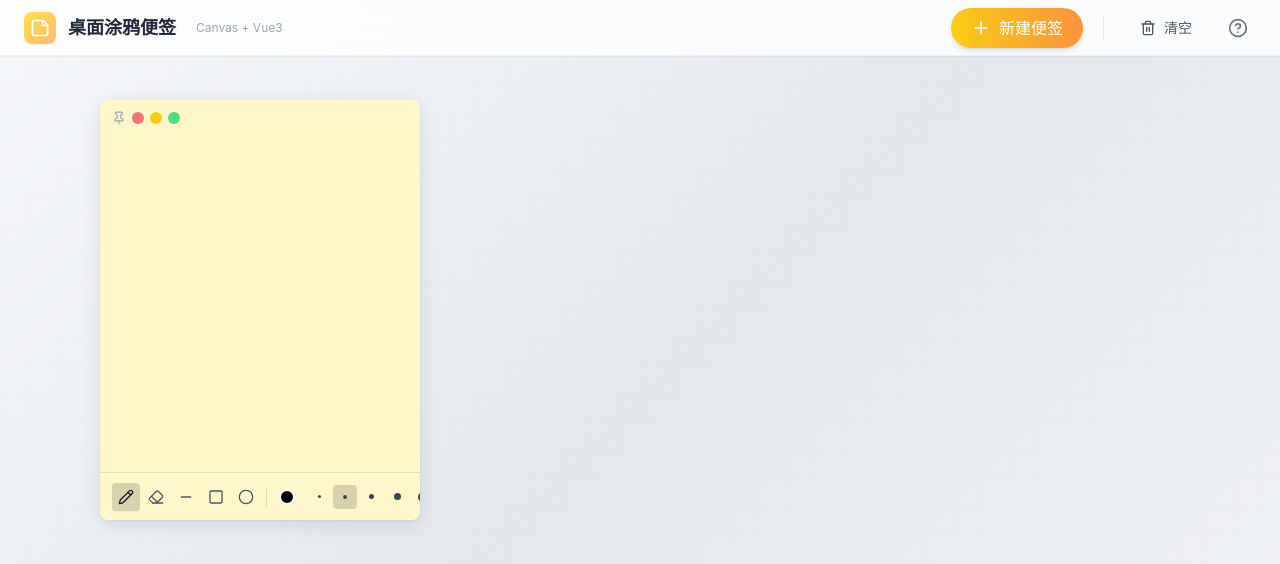
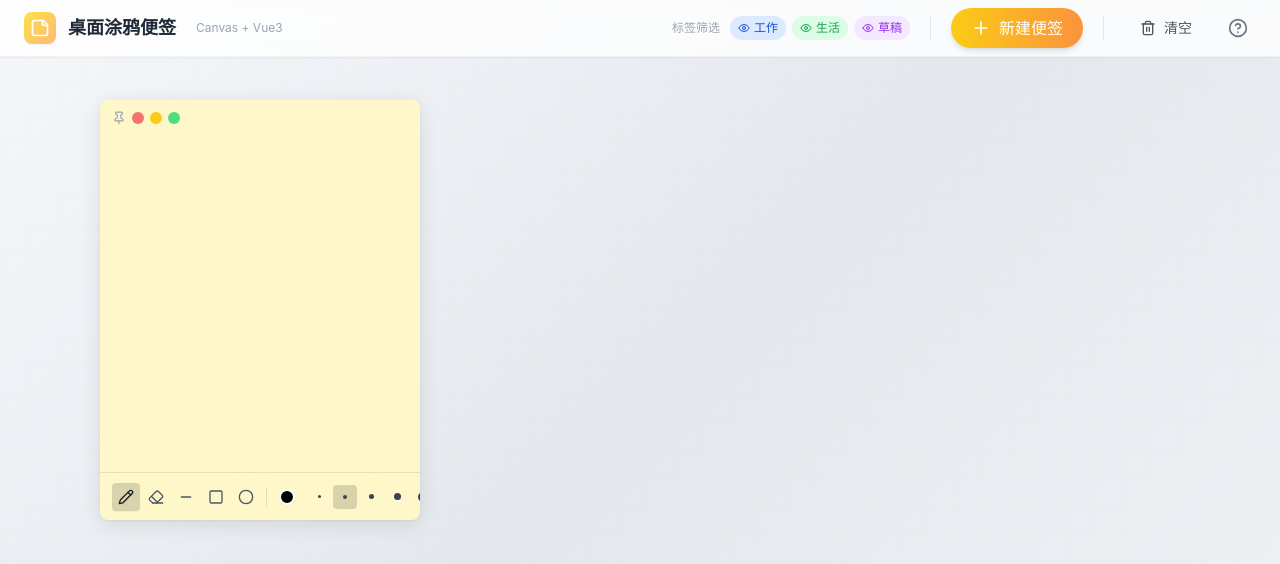
Before and after one commit to vivian520121/cly-35, a Vue app: page / in a window 1280 px wide. Both pictures are taken after a click on the button "新建便签". Shown: the top 564 px of the page. Built offline with nearby package versions, Linux system fonts and the light colour scheme.

Commit message:
.3229737987620508:2094c2d48c8d5de6bbf6d90e5d123a51_6a2bf0f6bcb78f353c4e9504.6a2bf17cbcb78f353c4e9506.6a2bf17bb7752f72b97b1629:Trae CN.T(2026/6/12 19:46:04)
Signed-off-by: chenly <chenly@goktech.cn>

```diff
--- a/src/App.vue
+++ b/src/App.vue
@@ -25,7 +25,7 @@ function handleDesktopClick() {
     <main class="pt-14 relative z-10 min-h-screen">
       <TransitionGroup name="note-list">
         <StickyNote
-          v-for="note in noteStore.sortedNotes"
+          v-for="note in noteStore.filteredSortedNotes"
           :key="note.id"
           :note="note"
         />
--- a/src/components/AppHeader.vue
+++ b/src/components/AppHeader.vue
@@ -1,6 +1,7 @@
 <script setup lang="ts">
-import { Plus, Trash2, HelpCircle, StickyNote } from 'lucide-vue-next'
+import { Plus, Trash2, HelpCircle, StickyNote, Eye, EyeOff } from 'lucide-vue-next'
 import { useNoteStore } from '@/stores/noteStore'
+import { NOTE_TAG_OPTIONS } from '@/types'
 
 const noteStore = useNoteStore()
 
@@ -26,6 +27,8 @@ function handleHelp() {
     '• 支持画笔、橡皮、线条、矩形、圆形工具\n' +
     '• 点击 T 图标可展开文本编辑器\n' +
     '• 点击调色板图标可设置便签样式\n' +
+    '• 在便签标题栏点击标签图标可设置分组标签\n' +
+    '• 在顶部标签栏点击标签可隐藏/显示对应分组的便签\n' +
     '• 数据自动保存到本地，刷新不丢失\n' +
     '• 点击导出按钮可将便签保存为 PNG 图片'
   )
@@ -33,8 +36,8 @@ function handleHelp() {
 </script>
 
 <template>
-  <header class="fixed top-0 left-0 right-0 z-50 h-14 bg-white/80 backdrop-blur-md border-b border-gray-200/50 shadow-sm">
-    <div class="max-w-full h-full px-6 flex items-center justify-between">
+  <header class="fixed top-0 left-0 right-0 z-50 bg-white/80 backdrop-blur-md border-b border-gray-200/50 shadow-sm">
+    <div class="h-14 px-6 flex items-center justify-between">
       <div class="flex items-center gap-3">
         <div class="w-8 h-8 rounded-lg bg-gradient-to-br from-yellow-300 to-orange-300 flex items-center justify-center shadow-sm">
           <StickyNote class="w-5 h-5 text-white" />
@@ -44,6 +47,26 @@ function handleHelp() {
       </div>
 
       <div class="flex items-center gap-3">
+        <div v-if="noteStore.notes.length > 0" class="flex items-center gap-1.5">
+          <span class="text-xs text-gray-400 mr-1">标签筛选</span>
+          <button
+            v-for="option in NOTE_TAG_OPTIONS"
+            :key="option.value"
+            @click="noteStore.toggleTagFilter(option.value)"
+            class="inline-flex items-center gap-1 px-2 py-1 rounded-full text-xs font-medium transition-all duration-200 border"
+            :class="noteStore.isTagHidden(option.value)
+              ? 'bg-gray-100 text-gray-400 border-gray-200 line-through opacity-60'
+              : 'border-transparent hover:opacity-80'"
+            :style="!noteStore.isTagHidden(option.value) ? { color: option.color, backgroundColor: option.bgColor } : {}"
+          >
+            <EyeOff v-if="noteStore.isTagHidden(option.value)" class="w-3 h-3" />
+            <Eye v-else class="w-3 h-3" />
+            {{ option.label }}
+          </button>
+        </div>
+
+        <div class="w-px h-6 bg-gray-200 mx-2" v-if="noteStore.notes.length > 0"></div>
+
         <button
           @click="handleNewNote"
           class="flex items-center gap-2 px-5 py-2 bg-gradient-to-r from-yellow-400 to-orange-400 text-white rounded-full font-medium shadow-md hover:shadow-lg hover:scale-105 transition-all duration-200 active:scale-95"
--- a/src/components/NoteHeader.vue
+++ b/src/components/NoteHeader.vue
@@ -1,8 +1,10 @@
 <script setup lang="ts">
-import { ref } from 'vue'
-import { Pin, ChevronUp, ChevronDown, Download, Trash2, Minimize2 } from 'lucide-vue-next'
+import { ref, onMounted, onUnmounted } from 'vue'
+import { Pin, ChevronUp, ChevronDown, Download, Trash2, Minimize2, Tag } from 'lucide-vue-next'
 import { useNoteStore } from '@/stores/noteStore'
 import { useNoteDrag } from '@/composables/useNoteDrag'
+import { NOTE_TAG_OPTIONS } from '@/types'
+import type { NoteTag } from '@/types'
 import type { Ref } from 'vue'
 
 interface Props {
@@ -17,6 +19,12 @@ const emit = defineEmits<{
 const noteStore = useNoteStore()
 const handleRef = ref<HTMLElement | null>(null)
 const noteRef = ref<HTMLElement | null>(null)
+const showTagMenu = ref(false)
+const tagMenuRef = ref<HTMLDivElement | null>(null)
+
+const note = noteStore.notes.find(n => n.id === props.noteId)
+
+const currentTagOption = NOTE_TAG_OPTIONS.find(t => t.value === note?.tag)
 
 const { isDragging, isSnapped } = useNoteDrag({
   noteId: props.noteId,
@@ -46,6 +54,25 @@ function handleMinimize() {
   noteStore.toggleMinimize(props.noteId)
 }
 
+function selectTag(tag: NoteTag) {
+  noteStore.setNoteTag(props.noteId, tag)
+  showTagMenu.value = false
+}
+
+function handleClickOutside(e: MouseEvent) {
+  if (tagMenuRef.value && !tagMenuRef.value.contains(e.target as Node)) {
+    showTagMenu.value = false
+  }
+}
+
+onMounted(() => {
+  document.addEventListener('click', handleClickOutside)
+})
+
+onUnmounted(() => {
+  document.removeEventListener('click', handleClickOutside)
+})
+
 defineExpose({
   noteRef,
   isDragging,
@@ -65,6 +92,53 @@ defineExpose({
         <div class="w-3 h-3 rounded-full bg-red-400 hover:bg-red-500 transition-colors cursor-pointer" @click.stop="handleDelete"></div>
         <div class="w-3 h-3 rounded-full bg-yellow-400 hover:bg-yellow-500 transition-colors cursor-pointer" @click.stop="handleBottom"></div>
         <div class="w-3 h-3 rounded-full bg-green-400 hover:bg-green-500 transition-colors cursor-pointer" @click.stop="handleTop"></div>
+      </div>
+
+      <div class="relative ml-1" ref="tagMenuRef">
+        <button
+          v-if="currentTagOption"
+          @click.stop="showTagMenu = !showTagMenu"
+          class="inline-flex items-center gap-1 px-1.5 py-0.5 rounded text-xs font-medium transition-opacity hover:opacity-80"
+          :style="{ color: currentTagOption.color, backgroundColor: currentTagOption.bgColor }"
+        >
+          {{ currentTagOption.label }}
+        </button>
+        <button
+          v-else
+          @click.stop="showTagMenu = !showTagMenu"
+          class="p-1 rounded opacity-0 group-hover:opacity-100 hover:bg-black/10 transition-all"
+          title="添加标签"
+        >
+          <Tag class="w-3.5 h-3.5 text-gray-500" />
+        </button>
+        <div
+          v-if="showTagMenu"
+          class="absolute top-full left-0 mt-1 p-1 bg-white rounded-lg shadow-xl border border-gray-200 z-50 min-w-[100px]"
+          @click.stop
+        >
+          <button
+            v-for="option in NOTE_TAG_OPTIONS"
+            :key="option.value"
+            @click="selectTag(option.value)"
+            class="w-full flex items-center gap-2 px-2.5 py-1.5 rounded text-xs font-medium hover:bg-gray-50 transition-colors"
+            :class="{ 'bg-gray-50': note?.tag === option.value }"
+          >
+            <span
+              class="w-2 h-2 rounded-full flex-shrink-0"
+              :style="{ backgroundColor: option.color }"
+            ></span>
+            <span :style="{ color: option.color }">{{ option.label }}</span>
+            <span v-if="note?.tag === option.value" class="ml-auto text-gray-400">✓</span>
+          </button>
+          <div v-if="note?.tag" class="border-t border-gray-100 mt-1 pt-1">
+            <button
+              @click="selectTag('')"
+              class="w-full flex items-center gap-2 px-2.5 py-1.5 rounded text-xs text-gray-500 hover:bg-gray-50 transition-colors"
+            >
+              移除标签
+            </button>
+          </div>
+        </div>
       </div>
     </div>
 
--- a/src/stores/noteStore.ts
+++ b/src/stores/noteStore.ts
@@ -1,6 +1,6 @@
 import { defineStore } from 'pinia'
 import { ref, computed } from 'vue'
-import type { Note, NoteStyle, DrawingSettings, TextSettings, ToolType } from '@/types'
+import type { Note, NoteStyle, NoteTag, DrawingSettings, TextSettings, ToolType } from '@/types'
 import { generateId, getRandomNoteColor } from '@/utils/id'
 
 const STORAGE_KEY = 'sticky-notes-canvas-data'
@@ -9,9 +9,14 @@ export const useNoteStore = defineStore('notes', () => {
   const notes = ref<Note[]>([])
   const activeNoteId = ref<string | null>(null)
   const maxZIndex = ref(10)
+  const hiddenTags = ref<Set<NoteTag>>(new Set())
 
   const sortedNotes = computed(() => {
     return [...notes.value].sort((a, b) => a.zIndex - b.zIndex)
+  })
+
+  const filteredSortedNotes = computed(() => {
+    return sortedNotes.value.filter(n => !hiddenTags.value.has(n.tag))
   })
 
   const activeNote = computed(() => {
@@ -49,6 +54,7 @@ export const useNoteStore = defineStore('notes', () => {
         strokeColor: '#000000',
         strokeWidth: 2
       },
+      tag: '',
       isActive: false,
       isMinimized: false,
       createdAt: now,
@@ -148,6 +154,28 @@ export const useNoteStore = defineStore('notes', () => {
     }
   }
 
+  function setNoteTag(noteId: string, tag: NoteTag): void {
+    const note = notes.value.find(n => n.id === noteId)
+    if (note) {
+      note.tag = tag
+      note.updatedAt = new Date().toISOString()
+    }
+  }
+
+  function toggleTagFilter(tag: NoteTag): void {
+    const newSet = new Set(hiddenTags.value)
+    if (newSet.has(tag)) {
+      newSet.delete(tag)
+    } else {
+      newSet.add(tag)
+    }
+    hiddenTags.value = newSet
+  }
+
+  function isTagHidden(tag: NoteTag): boolean {
+    return hiddenTags.value.has(tag)
+  }
+
   function toggleMinimize(noteId: string): void {
     const note = notes.value.find(n => n.id === noteId)
     if (note) {
@@ -166,7 +194,8 @@ export const useNoteStore = defineStore('notes', () => {
     try {
       const data = {
         notes: notes.value,
-        maxZIndex: maxZIndex.value
+        maxZIndex: maxZIndex.value,
+        hiddenTags: [...hiddenTags.value]
       }
       localStorage.setItem(STORAGE_KEY, JSON.stringify(data))
     } catch (e) {
@@ -181,9 +210,11 @@ export const useNoteStore = defineStore('notes', () => {
         const data = JSON.parse(stored)
         notes.value = (data.notes || []).map((n: Note) => ({
           ...n,
-          isMinimized: n.isMinimized ?? false
+          isMinimized: n.isMinimized ?? false,
+          tag: n.tag ?? ''
         }))
         maxZIndex.value = data.maxZIndex || 10
+        hiddenTags.value = new Set(data.hiddenTags || [])
         activeNoteId.value = null
         notes.value.forEach(n => n.isActive = false)
       }
@@ -195,9 +226,11 @@ export const useNoteStore = defineStore('notes', () => {
   return {
     notes,
     sortedNotes,
+    filteredSortedNotes,
     activeNoteId,
     activeNote,
     maxZIndex,
+    hiddenTags,
     createNote,
     deleteNote,
     setActiveNote,
@@ -207,6 +240,9 @@ export const useNoteStore = defineStore('notes', () => {
     updateNoteText,
     updateNoteCanvasData,
     setTool,
+    setNoteTag,
+    toggleTagFilter,
+    isTagHidden,
     bringToFront,
     sendToBack,
     toggleMinimize,
--- a/src/types/index.ts
+++ b/src/types/index.ts
@@ -20,6 +20,21 @@ export interface TextSettings {
   fontSize: number
 }
 
+export type NoteTag = 'work' | 'life' | 'draft' | ''
+
+export interface NoteTagOption {
+  value: NoteTag
+  label: string
+  color: string
+  bgColor: string
+}
+
+export const NOTE_TAG_OPTIONS: NoteTagOption[] = [
+  { value: 'work', label: '工作', color: '#1d4ed8', bgColor: '#dbeafe' },
+  { value: 'life', label: '生活', color: '#16a34a', bgColor: '#dcfce7' },
+  { value: 'draft', label: '草稿', color: '#9333ea', bgColor: '#f3e8ff' }
+]
+
 export interface Note {
   id: string
   x: number
@@ -31,6 +46,7 @@ export interface Note {
   canvasData: string
   text: TextSettings
   drawing: DrawingSettings
+  tag: NoteTag
   isActive: boolean
   isMinimized: boolean
   createdAt: string
```
